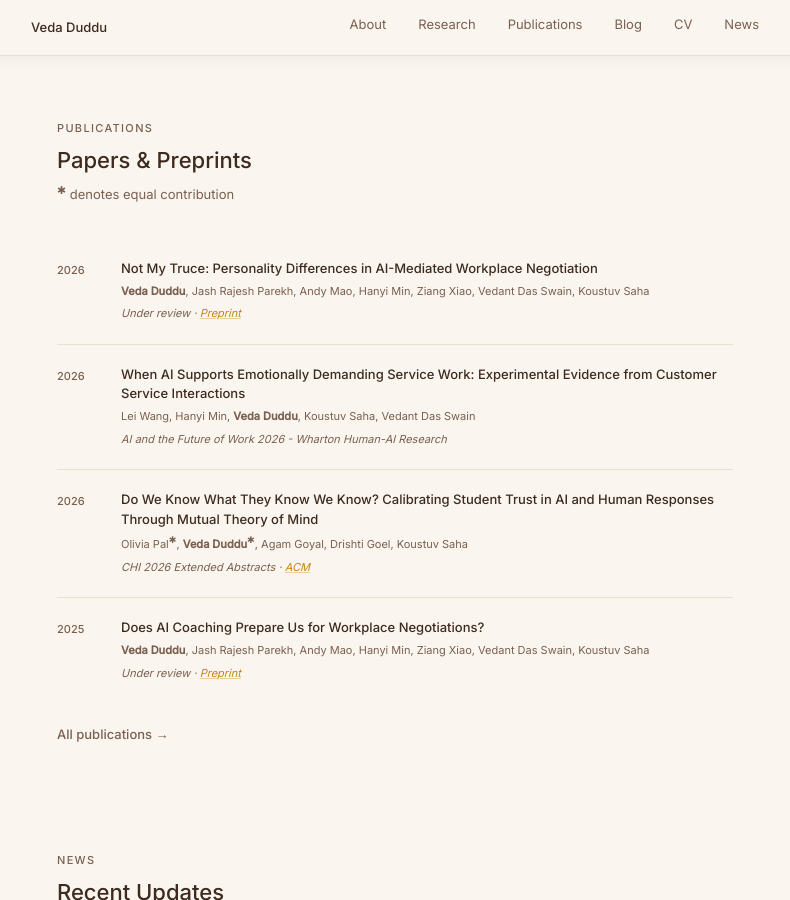
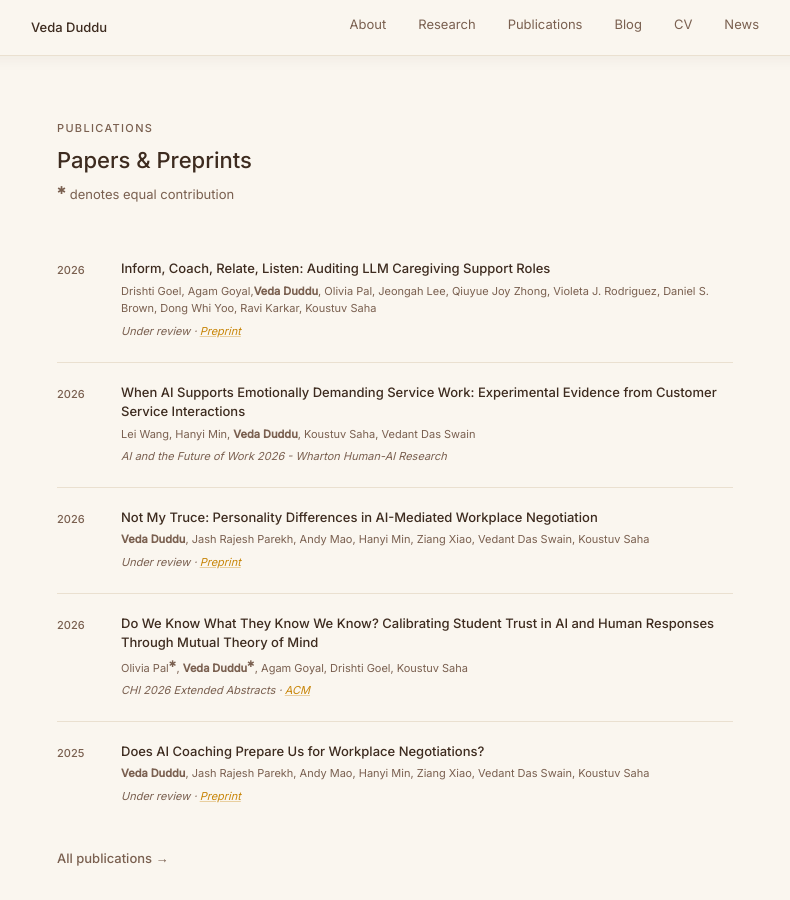
Before and after one commit to vedaduddu/vedaduddu.github.io, a Jekyll site: the page built from index.html, in a window 1280 px wide and 900 px high, scrolled down 1679 px. Shown: the whole window, without its empty margins (245-1035 px from the left). Built offline with Jekyll 4.4.1, drawn with Linux system fonts in a browser that asks for light colours; a style sheet for code colours, icons or effects is not loaded.

Commit message:
add caregiving LLM paper and reorder publications
Co-Authored-By: Claude Sonnet 4.6 <noreply@anthropic.com>

```diff
--- a/index.html
+++ b/index.html
@@ -83,9 +83,10 @@ title: Home
       <div class="pub-item">
         <div class="pub-year">2026</div>
         <div class="pub-details">
-          <p class="pub-title">Not My Truce: Personality Differences in AI-Mediated Workplace Negotiation</p>
-          <p class="pub-authors"><strong>Veda Duddu</strong>, Jash Rajesh Parekh, Andy Mao, Hanyi Min, Ziang Xiao, Vedant Das Swain, Koustuv Saha</p>
-          <p class="pub-venue">Under review &middot; <a href="https://arxiv.org/abs/2604.00464" target="_blank" rel="noopener">Preprint</a></p>
+          <p class="pub-title">Inform, Coach, Relate, Listen: Auditing LLM Caregiving Support Roles</p>
+          <p class="pub-authors">
+Drishti Goel, Agam Goyal,<strong>Veda Duddu</strong>, Olivia Pal, Jeongah Lee, Qiuyue Joy Zhong, Violeta J. Rodriguez, Daniel S. Brown, Dong Whi Yoo, Ravi Karkar, Koustuv Saha</p>
+          <p class="pub-venue">Under review &middot; <a href="https://arxiv.org/abs/2605.29473" target="_blank" rel="noopener">Preprint</a></p>
         </div>
       </div>
 
@@ -95,6 +96,15 @@ title: Home
           <p class="pub-title">When AI Supports Emotionally Demanding Service Work: Experimental Evidence from Customer Service Interactions</p>
           <p class="pub-authors">Lei Wang, Hanyi Min, <strong>Veda Duddu</strong>, Koustuv Saha, Vedant Das Swain</p>
           <p class="pub-venue">AI and the Future of Work 2026 - Wharton Human-AI Research</p>
+        </div>
+      </div>
+
+      <div class="pub-item">
+        <div class="pub-year">2026</div>
+        <div class="pub-details">
+          <p class="pub-title">Not My Truce: Personality Differences in AI-Mediated Workplace Negotiation</p>
+          <p class="pub-authors"><strong>Veda Duddu</strong>, Jash Rajesh Parekh, Andy Mao, Hanyi Min, Ziang Xiao, Vedant Das Swain, Koustuv Saha</p>
+          <p class="pub-venue">Under review &middot; <a href="https://arxiv.org/abs/2604.00464" target="_blank" rel="noopener">Preprint</a></p>
         </div>
       </div>
 
```
Also changed, not shown: publications.md (+8 -3 lines).
